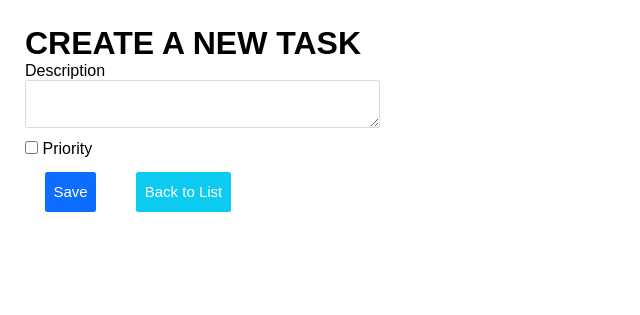
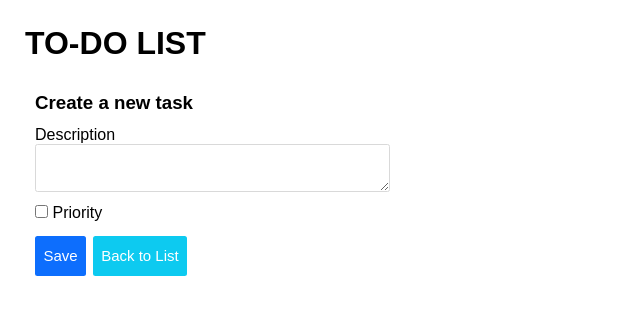
Before and after one commit to piotrwolanin/reminders_django, a Django app: page /create/ in a window 1280 px wide. Shown: the top 315 px of the page, without its empty margins (0-640 px from the left). Run offline with Django 4.2, Linux system fonts and the light colour scheme.

Commit message:
Improve CSS

```diff
--- a/reminders/static/todolist/css/style.css
+++ b/reminders/static/todolist/css/style.css
@@ -44,9 +44,6 @@ body {
     font-family: Arial, Helvetica, sans-serif;
     font-size: var(--default-font-size);
     font-weight: 400;
-}
-
-.content {
     display: flex;
     flex-direction: column;
     gap: 1rem;
@@ -59,13 +56,13 @@ h1 {
 
 /* To-do list */
 
-.todo-list {
-    margin: 2.0rem;
+.content-group {
+    margin: 2.0rem 1.0rem;
 }
 
-.todo-items {
+.todo-list {
     list-style: none;
-    margin: 2.0rem;
+    margin: 1.2rem 0;
     padding: 0;
     display: flex;
     flex-direction: column;
@@ -83,11 +80,6 @@ h1 {
 
 .todo-checkbox {
     margin-right: 1.0rem;
-}
-
-.todo-description {
-    flex-grow: 1;
-    text-align: left;
 }
 
 .priority-badge {
@@ -115,7 +107,7 @@ h1 {
     cursor: pointer;
     background-color: transparent;
     border: 1px solid transparent;
-    margin: 0.2rem 2.0rem;
+    margin: 0.2rem 0.2rem 1.0rem 0;
     padding: 0.75rem;
     font-size: 1.5rem;
     line-height: 1.5;
@@ -143,24 +135,13 @@ h1 {
     background-color: var(--color-info);
 }
 
-
 /* Forms */
 
-.form-group {
-    margin-bottom: 1.2rem;
+.crud-form > * {
+    margin: 1.2rem 0;
 }
 
-.form-buttons {
-    display: flex;
-    align-items: center;
-    justify-content: left;
-}
-
-.form-group label {
-    margin-bottom: 5px;
-}
-
-.form-group textarea {
+textarea {
     padding: 8px;
     border: 0.1rem solid var(--color-border);
     border-radius: 0.25rem;
--- a/reminders/templates/todolist/blank.html
+++ b/reminders/templates/todolist/blank.html
@@ -8,9 +8,8 @@
     <title>To-Do List</title>
   </head>
   <body>
-    <div class="content">
-      {% block content %}
-      {% endblock %}
-    </div>
+    <h1>To-Do List</h1>
+    {% block body %}
+    {% endblock %}
   </body>
 </html>
--- a/reminders/templates/todolist/todo_form.html
+++ b/reminders/templates/todolist/todo_form.html
@@ -1,12 +1,12 @@
 {% extends "todolist/blank.html" %}
 
-{% block content %}
-  <div>
-    <h1>{% if form_title %}{{ form_title }}{% else %}Add or edit a task{% endif %}</h1>
-    <form method="POST">
+{% block body %}
+<div class="content-group">
+    <h3>{% if form_title %}{{ form_title }}{% else %}Add or edit a task{% endif %}</h3>
+    <form method="POST" class="crud-form">
         {% csrf_token %}
         <div class="form-group">
-            <p> {{ form.description.label_tag }} </p>
+            <p>{{ form.description.label_tag }}</p>
             {{ form.description }}
         </div>
 
@@ -14,14 +14,13 @@
             {{ form.priority }} {{ form.priority.label_tag }}
         </div>
 
-        <div class="form-buttons">
+        <div class="button-group">
             <button type="submit" class="btn primary">Save</button>
             <a href="{% url 'todo-list' %}" class="btn info">Back to List</a>
             {% if todo.id %}
                 <a href="{% url 'todo-delete' todo.id %}" class="btn danger">Delete</a>
             {% endif %}
         </div>
-      </form>
-
-  </div>
+    </form>
+</div>
 {% endblock %}
```
Also changed, not shown: reminders/templates/todolist/todo_confirm_delete.html (+10 -8 lines), reminders/templates/todolist/todo_list.html (+5 -8 lines).
